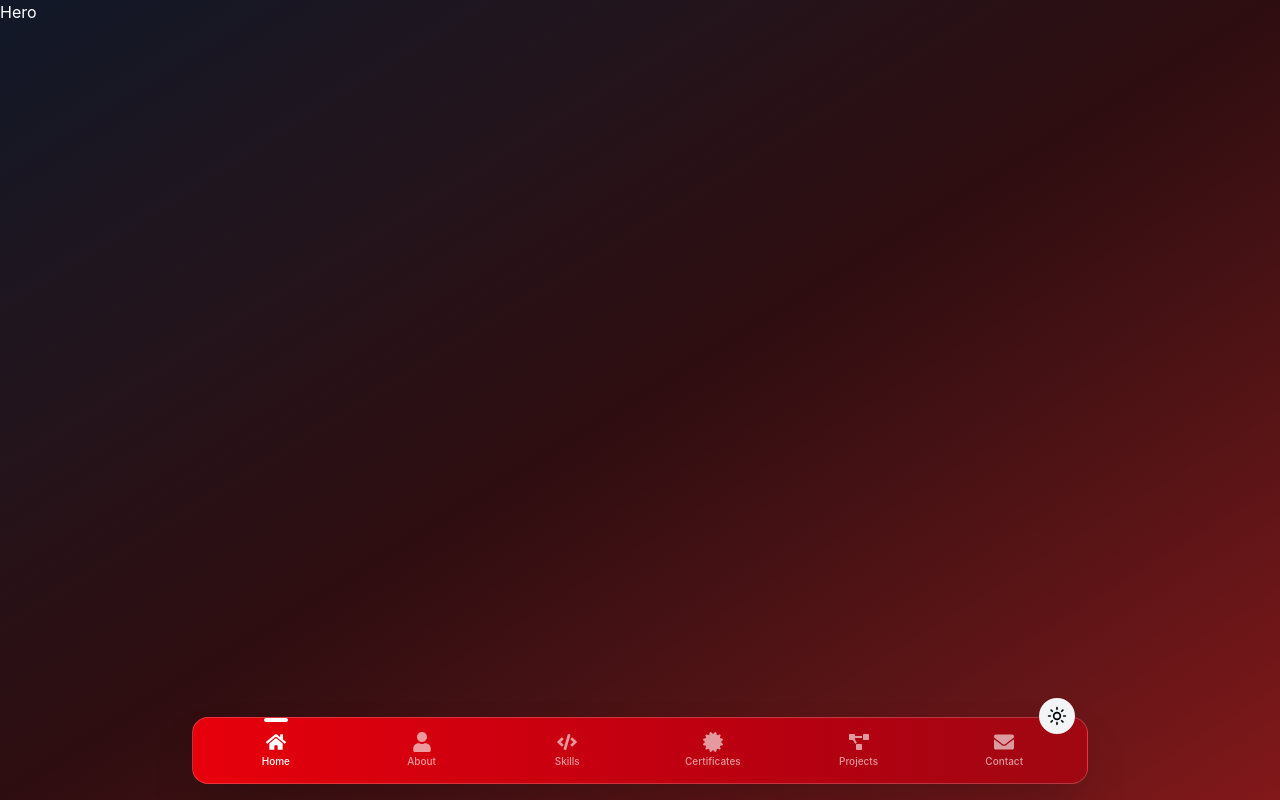
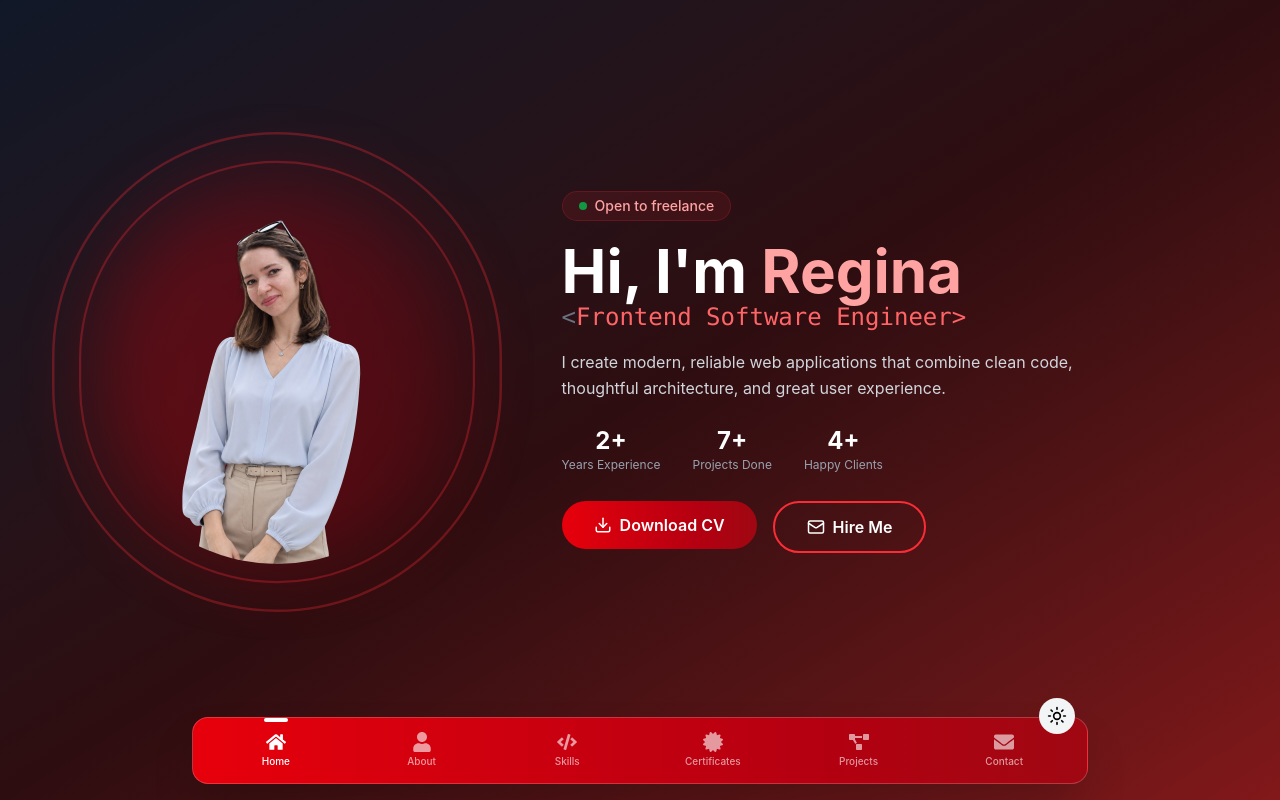
Before and after one commit to ReginaMos/cv, a React (Vite) app: page / in a window 1280 px wide. Built offline with nearby package versions, Linux system fonts and the light colour scheme.

Commit message:
feat update hero part with info

```diff
--- a/src/components/Hero.tsx
+++ b/src/components/Hero.tsx
@@ -1,10 +1,92 @@
 import React from 'react'
+import { FaGithub, FaLinkedin } from 'react-icons/fa'
+import hero from '../assets/hero.png'
+import CV_RU from '../assets/resume_regina_moiseeva_ru.pdf'
+import { DownloadIcon, Mail } from 'lucide-react'
 
 const Hero = () => {
+    const socialIcon = [
+        { icon: FaGithub, alt: 'GitHub', link: 'https://github.com/ReginaMos'},
+        { icon: FaLinkedin, alt: 'LinkedIn', link: 'https://www.linkedin.com/in/regina-moiseeva-158821284/'}
+    ]
     return (
-        <div>
-            Hero
-        </div>
+        <section id="home" className='min-h-screen flex items-center relative overflow-hidden'>
+            <div className='container mx-auto px-4 sm:px-8 lg:px-14 py-12 lg:-mt-14 relative z-10'>
+                <div className='flex flex-col lg:flex-row items-center justify-between gap-12 lg:gap-16'>
+                    <div className='lg:w-2/5 w-full flex justify-center' data-aos='fade-right'>
+                        <div className='relative group'>
+                            <div className='absolute inset-0 bg-linear-to-r from-red-600 to-red-800 rounded-full
+                            filter blur-2xl opacity-30 group-hover:opacity-50 transition-opacity duration-500'/>
+                            <div className='relative w-72 h-72 sm:w-80 sm:h-80 lg:w-90 lg:h-96'>
+                                <img src={hero} alt="hero" className='w-full h-full object-contain object-center rounded-full relative z-10 transform group-hover:scale-105 transition-transform duration-500'/>
+                                <div className='absolute inset-0 border-2 border-red-500/30 rounded-full scale-110 group-hover:scale-125 transition-transform duration-500'/>
+                                <div className='absolute inset-0 border-2 border-red-500/30 rounded-full scale-125 group-hover:scale-150 transition-transform duration-500'/>
+                            </div>
+                        </div>
+                    </div>
+                    <div className='lg:w-3/5 w-full flex flex-col items-center lg:items-start text-center lg:text-left' data-aos='fade-left'>
+                        <div className='inline-flex items-center gap-2 px-4 py-1 rounded-full bg-red-500/10 border border-red-500/20 mb-5'>
+                            <span className='w-2 h-2 rounded-full bg-green-500 animate-pulse'/>
+                            <span className='text-sm font-medium dark:text-red-300 text-gray-700'>Open to freelance</span>
+                        </div>
+
+                        <h1 className='text-4xl sm:text-5xl lg:text-6xl font-bold md-3 dark:text-white text-gray-900'>
+                            Hi, I'm <span className='dark:text-red-300 text-red-600'>Regina</span>
+                        </h1>
+
+                        <h2 className='text-xl sm:text-2xl font-mono mb-4 dark:text-red-400 text-red-600'>
+                            <span className='text-gray-400 dark:text-gray-500'>&lt;</span>
+                            Frontend Software Engineer
+                            <span>&gt;</span>
+                        </h2>
+
+                        <p className='mb-6 leading-relaxed max-w-md lg:max-w-lg dark:text-gray-300 text-gray-700'>
+                            I create modern, reliable web applications that combine clean code, thoughtful architecture,
+                            and great user experience.
+                        </p>
+
+                        <div className='flex gap-8 mb-7'>
+                            {[
+                                { number: '2+', label: 'Years Experience'},
+                                { number: '7+', label: 'Projects Done'},
+                                { number: '4+', label: 'Happy Clients'}
+                            ].map((stat, index) => (
+                                <div key={index} className='text-center'>
+                                    <div className='text-2xl font-bold dark:text-white text-gray-900'>
+                                        {stat.number}
+                                    </div>
+                                    <div className='text-xs dark:text-gray-400 text-gray-600'>
+                                        {stat.label}
+                                    </div>
+                                </div>
+                            ))}
+                        </div>
+
+                        <div className='flex flex-col sm:flex-row gap-4 w-full sm:w-auto'>
+                            <a href={CV_RU} download className='w-full sm:w-auto'>
+                                <button className='w-full sm:w-auto inline-flex items-center justify-center gap-2 px-8 py-3
+                                rounded-full text-white font-semibold bg-linear-to-r from-red-600 to-red-800
+                                hover:shadow-[0_0_40px_rgba(220,38,38,0.7)] transition-all duration-300 transfrom hover:scale-105'>
+                                    <DownloadIcon size={18}/>
+                                    Download CV
+                                </button>
+                            </a>
+
+                            <a href='#contact' className='w-full sm:w-auto'>
+                                <button className='w-full sm:w-auto inline-flex items-center justify-center gap-2 px-8 py-3
+                                rounded-full border-2 dark:border-red-500 border-red-600 dark:text-white text-gray-800
+                                font-semibold dark:hover:bg-red-500 hover:bg-red-600
+                                hover:shadow-[0_0_40px_rgba(220,38,38,0.7)] transition-all duration-300 transfrom hover:scale-105'>
+                                    <Mail size={18}/>
+                                    Hire Me
+                                </button>
+                            </a>
+                        </div>
+
+                    </div>
+                </div>
+            </div>
+        </section>
     )
 }
 
```
Also changed, not shown: 1 other file (tests, documents, lock files or other folders).
